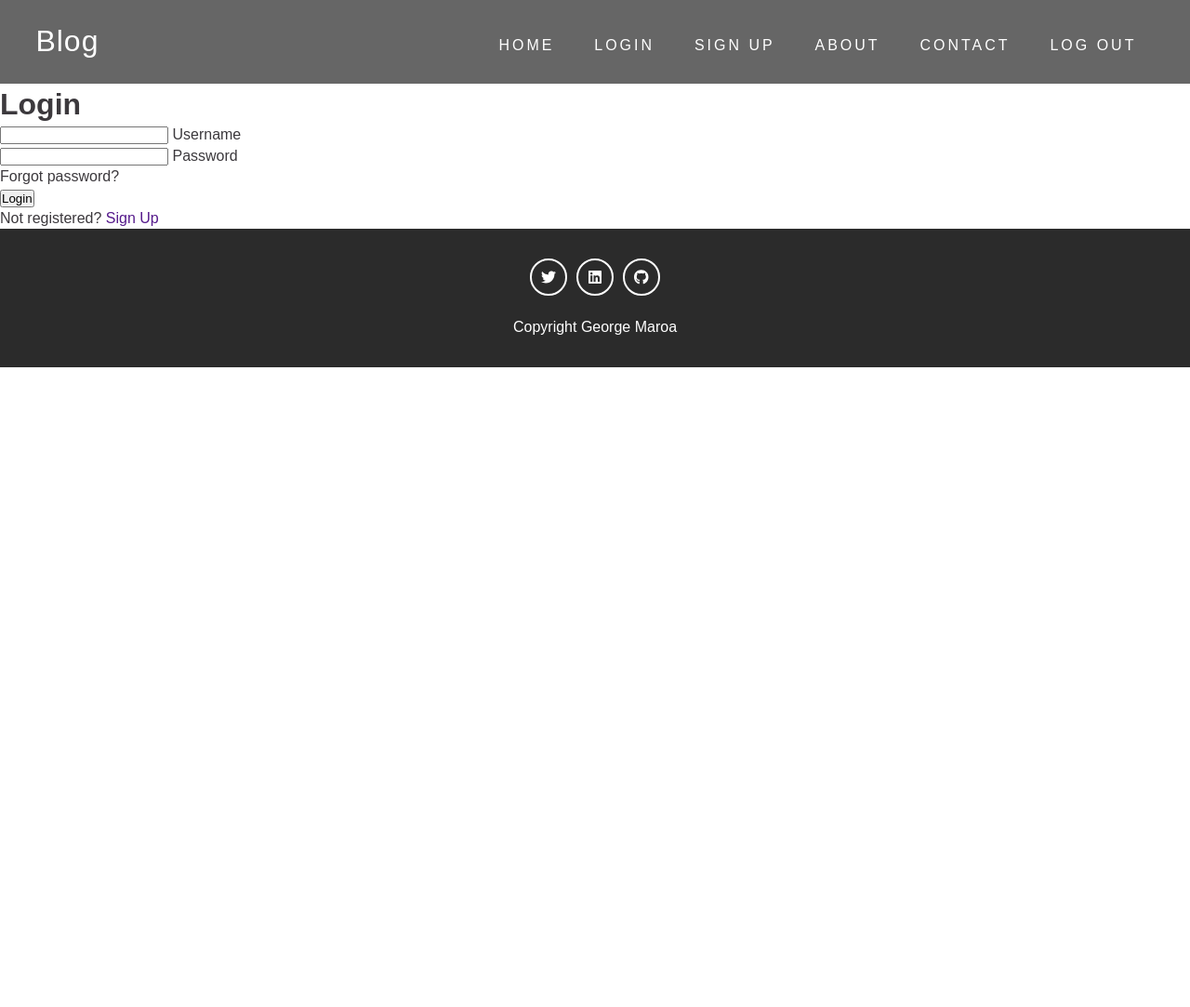
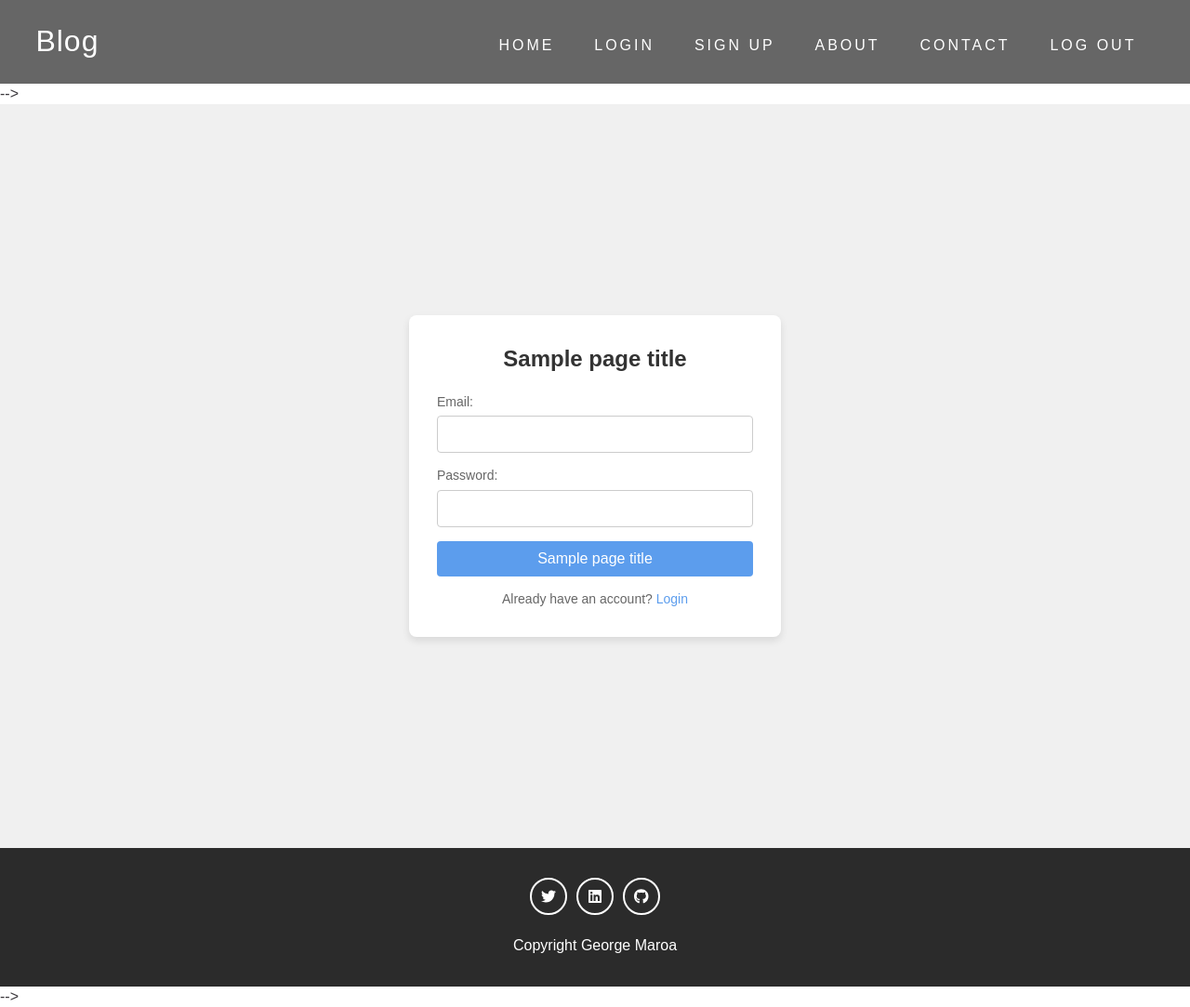
Before and after one commit to Maroa2002/Webstack---Portfolio-Project, a Flask app: template templates/login.html in a window 1280 px wide. Shown: the whole page at 93% size. Before the commit the page ends 395 px from the top, so only its background shows below. Run offline with Flask 3, Linux system fonts and the light colour scheme; the template is opened without the code that fills it: most values are stand-ins (such as "Sample title", 1, 10 or a date in 2020); some libraries are stand-ins or nearby versions.

Commit message:
created a new login page and added conditions that makes to be used both for login and sign up

```diff
--- /dev/null
+++ b/static/css/login.css
@@ -0,0 +1,109 @@
+/* Reset some default styling */
+* {
+    margin: 0;
+    padding: 0;
+    box-sizing: border-box;
+}
+
+/* Style for the main container */
+.login-container {
+    display: flex;
+    justify-content: center;
+    align-items: center;
+    height: 100vh;
+    background-color: #f0f0f0;
+}
+
+/* Style for the login box */
+.login-box {
+    background-color: white;
+    padding: 30px;
+    box-shadow: 0 4px 8px rgba(0, 0, 0, 0.1);
+    border-radius: 8px;
+    width: 100%;
+    max-width: 400px;
+    text-align: center;
+}
+
+h2 {
+    margin-bottom: 20px;
+    color: #333;
+}
+
+/* Input group styling */
+.input-group {
+    margin-bottom: 15px;
+    text-align: left;
+}
+
+.input-group label {
+    display: block;
+    margin-bottom: 5px;
+    font-size: 14px;
+    color: #666;
+}
+
+.input-group input {
+    width: 100%;
+    padding: 10px;
+    font-size: 16px;
+    border: 1px solid #ccc;
+    border-radius: 4px;
+}
+
+.input-group input:focus {
+    outline: none;
+    border-color: #5c9ded;
+}
+
+/* Button styling */
+button {
+    width: 100%;
+    padding: 10px;
+    font-size: 16px;
+    background-color: #5c9ded;
+    color: white;
+    border: none;
+    border-radius: 4px;
+    cursor: pointer;
+}
+
+button:hover {
+    background-color: #4a8bde;
+}
+
+/* Styling for the sign-up/login toggle link */
+.toggle-link {
+    margin-top: 15px;
+}
+
+.toggle-link p {
+    font-size: 14px;
+    color: #666;
+}
+
+.toggle-link a {
+    color: #5c9ded;
+    text-decoration: none;
+}
+
+.toggle-link a:hover {
+    text-decoration: underline;
+}
+
+/* Media query for smaller screens */
+@media (max-width: 768px) {
+    .login-box {
+        padding: 20px;
+    }
+
+    button {
+        padding: 8px;
+        font-size: 14px;
+    }
+
+    .input-group input {
+        padding: 8px;
+        font-size: 14px;
+    }
+}
--- a/templates/login.html
+++ b/templates/login.html
@@ -1,25 +1,58 @@
-{% include "header.html" %}
+<!DOCTYPE html>
+<html lang="en">
+<head>
+    <meta charset="UTF-8">
+    <meta name="viewport" content="width=device-width, initial-scale=1.0">
+    <title>{{ page_title }}</title>
+    <link rel="stylesheet" href="{{ url_for('static', filename='css/login.css') }}">
+</head>
+<body>
 
-<div class="center">
-    <h1>Login</h1>
-    <form action="" method="post">
-        <div class="text_field">
-            <input type="text" name="username" required>
-            <label for="username">Username</label>
-            <span></span>
+    <!-- Include header from a separate template -->
+    <!-- {% include 'header.html' %} -->
+
+    <div class="login-container">
+        <div class="login-box">
+            <h2>{{ page_title }}</h2>
+            <form action="{{ form_action }}" method="POST">
+                {% if page_title == 'Sign Up' %}
+                    <div class="input-group">
+                        <label for="username">Name:</label>
+                        <input type="text" id="username" name="username" required>
+                    </div>
+                {% endif %}
+                <div class="input-group">
+                    <label for="email">Email:</label>
+                    <input type="email" id="email" name="email" required>
+                </div>
+
+                <div class="input-group">
+                    <label for="password">Password:</label>
+                    <input type="password" id="password" name="password" required>
+                </div>
+
+                <!-- {% if page_title == 'Sign Up' %}
+                    <div class="input-group">
+                        <label for="confirm_password">Confirm Password:</label>
+                        <input type="password" id="confirm_password" name="confirm_password" required>
+                    </div>
+                {% endif %} -->
+
+                <button type="submit">{{ page_title }}</button>
+            </form>
+
+            <div class="toggle-link">
+                {% if page_title == 'Login' %}
+                <p>Don't have an account? <a href="{{ url_for('signup') }}">Sign Up</a></p>
+                {% else %}
+                <p>Already have an account? <a href="{{ url_for('login') }}">Login</a></p>
+                {% endif %}
+            </div>
         </div>
-        <div class="text_field">
-            <input type="password" name="password" required>
-            <label for="password">Password</label>
-            <span></span>
-        </div>
-        <div class="forgot">Forgot password?</div>
-        <input type="submit" value="Login">
-        <div class="signup">
-            Not registered? <a href="">Sign Up</a>
-        </div>
-    </form>
-</div>
+    </div>
 
+    <!-- Include footer from a separate template -->
+    <!-- {% include 'footer.html' %} -->
 
-{% include "footer.html" %}
+</body>
+</html>
```
